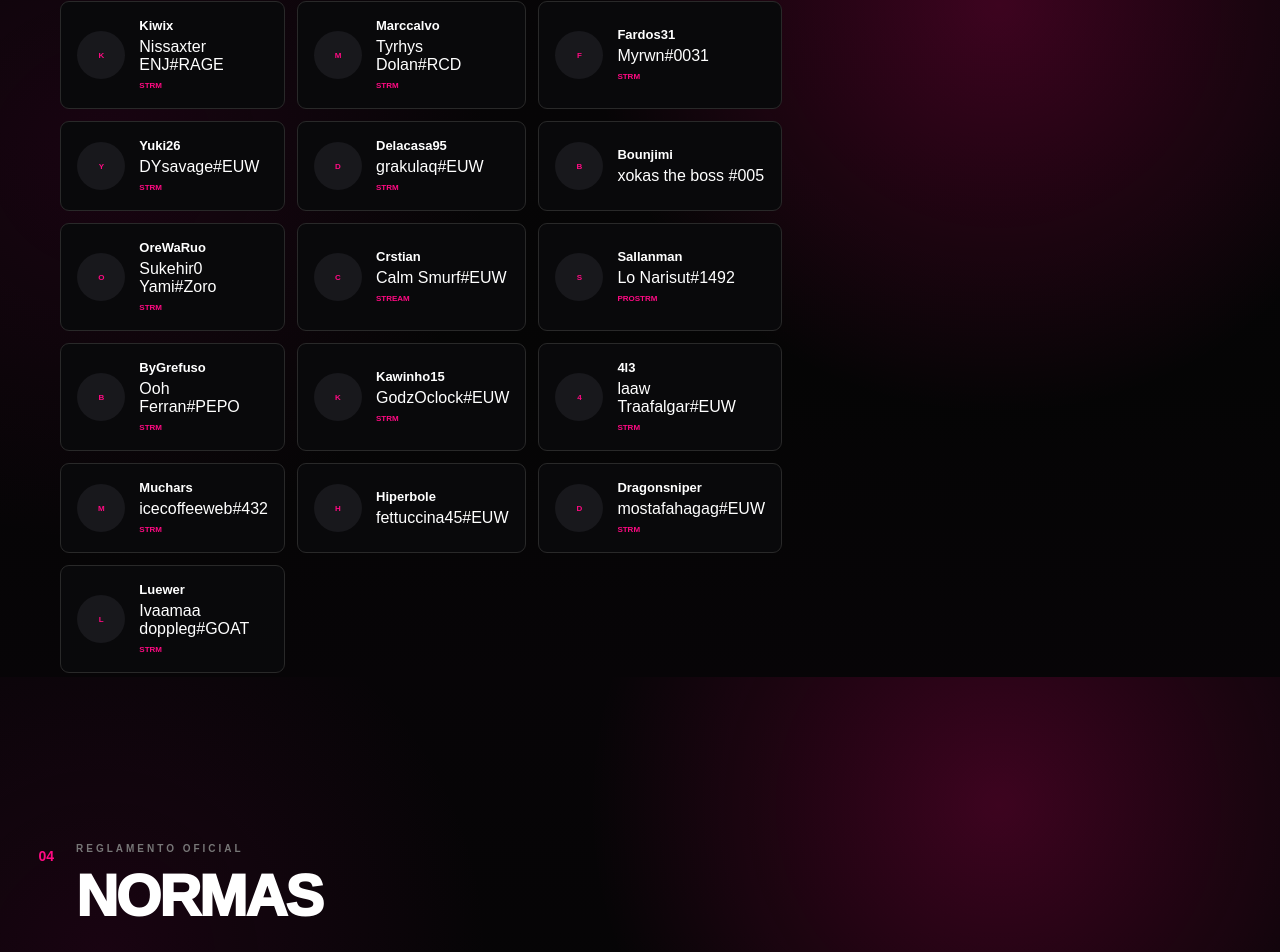
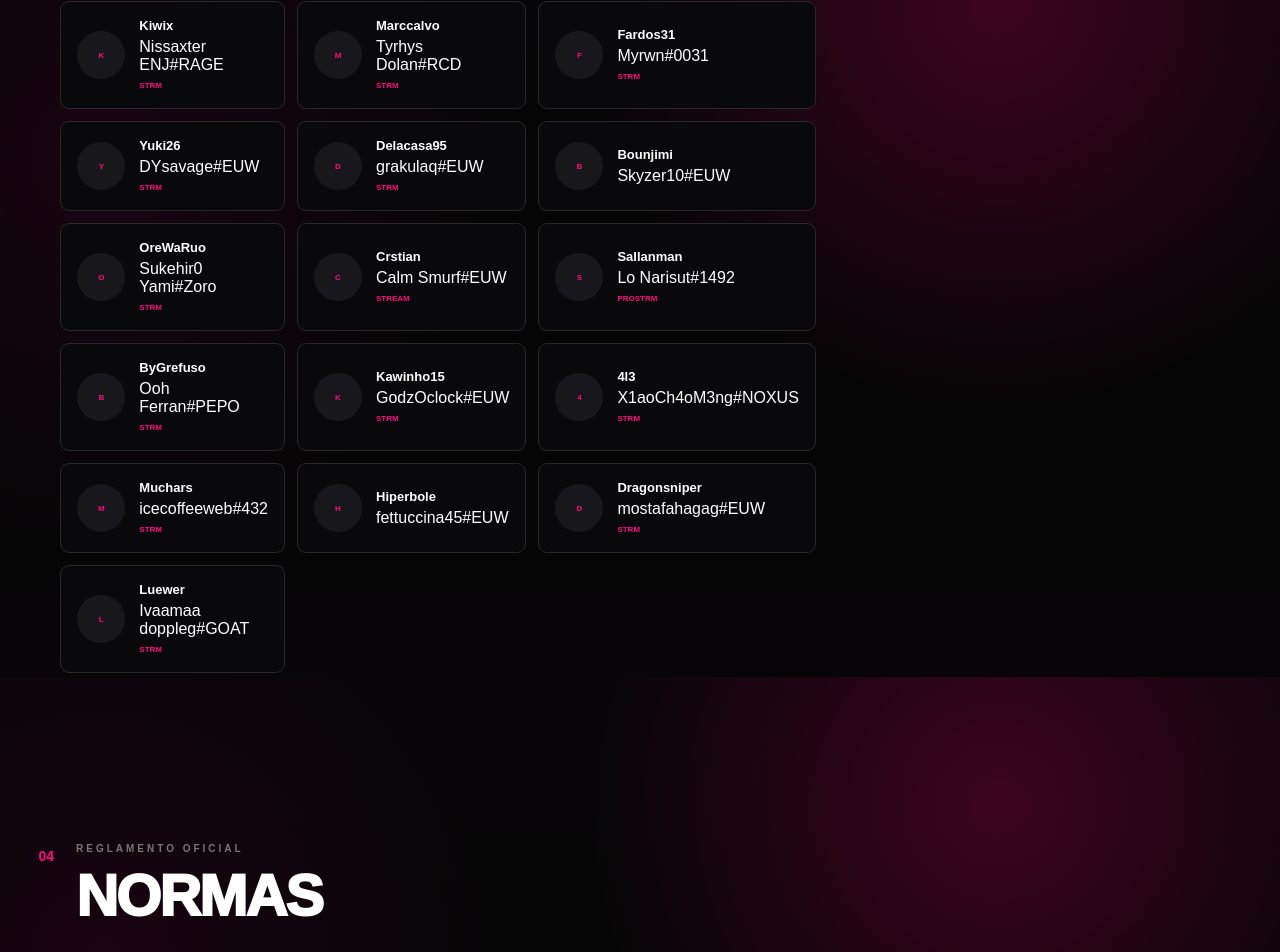
Before and after one commit to ByGrefuso/grefuso-challenge, a Next.js app: page / in a window 1280 px wide. Shown: the part 1723-2675 px from the top of the page. Built offline with nearby package versions, Linux system fonts and the light colour scheme; no server answers; a web font is replaced by a local one.

Commit message:
Update page.tsx

```diff
--- a/app/page.tsx
+++ b/app/page.tsx
@@ -33,13 +33,13 @@ const PARTICIPANTS = [
   { name: "Fardos31", riotId: "Myrwn#0031", platform: "twitch", channel: "fardos_31" },
   { name: "Yuki26", riotId: "DYsavage#EUW", platform: "twitch", channel: "yuuki26_" },
   { name: "Delacasa95", riotId: "grakulaq#EUW", platform: "twitch", channel: "delakelly" },
-  { name: "Bounjimi", riotId: "xokas the boss #005", platform: null, channel: null },
+  { name: "Bounjimi", riotId: "Skyzer10#EUW", platform: null, channel: null },
   { name: "OreWaRuo", riotId: "Sukehir0 Yami#Zoro", platform: "twitch", channel: "orewarulo" },
   { name: "Crstian", riotId: "Calm Smurf#EUW", platform: "twitch", channel: "crisblade_" },
   { name: "Sallanman", riotId: "Lo Narisut#1492", platform: "twitch", channel: "sallanman_cat" },
   { name: "ByGrefuso", riotId: "Ooh Ferran#PEPO", platform: "twitch", channel: "bygrefuso" },
   { name: "Kawinho15", riotId: "GodzOclock#EUW", platform: "twitch", channel: "kawinho15_" },
-  { name: "4l3", riotId: "laaw Traafalgar#EUW", platform: "twitch", channel: "euwthe4l3" },
+  { name: "4l3", riotId: "X1aoCh4oM3ng#NOXUS", platform: "twitch", channel: "euwthe4l3" },
   { name: "Muchars", riotId: "icecoffeeweb#432", platform: null, channel: "muchars" },
   { name: "Hiperbole", riotId: "fettuccina45#EUW", platform: null, channel: null },
   { name: "Dragonsniper", riotId: "mostafahagag#EUW", platform: "twitch", channel: "DragonSniper555" },
```
